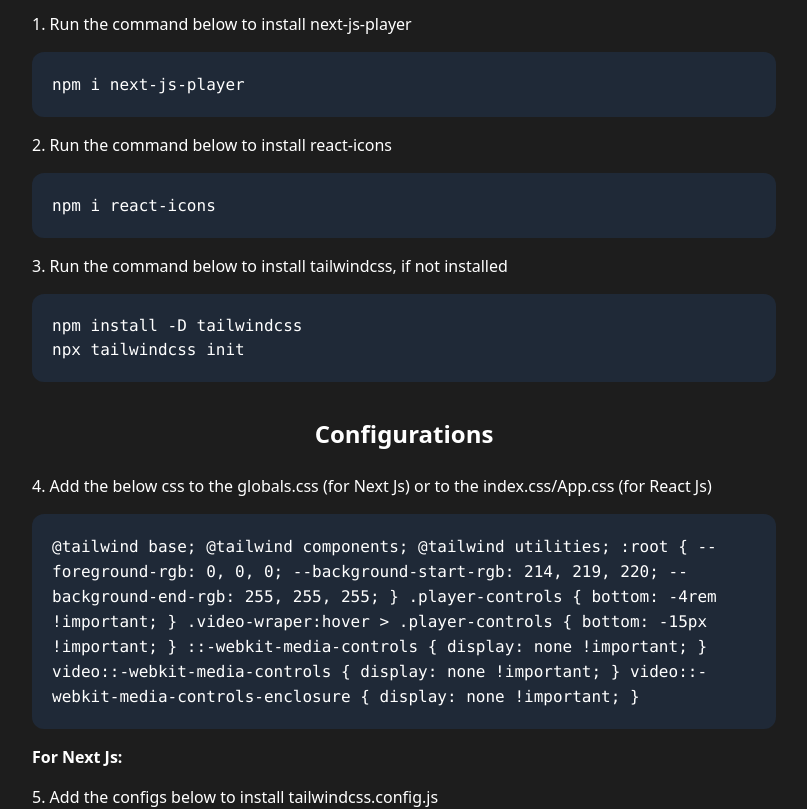
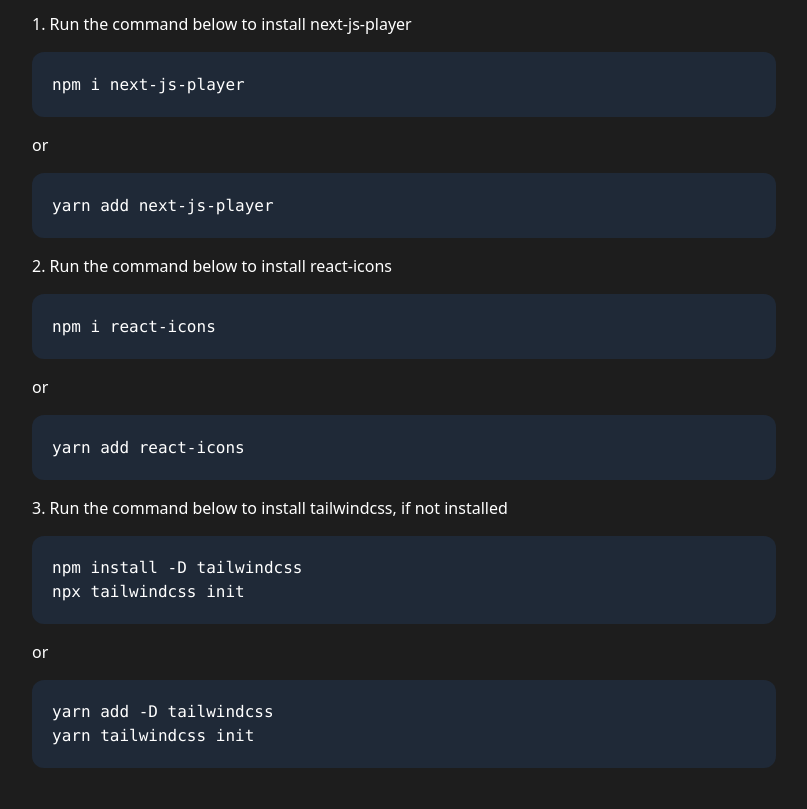
Before and after one commit to CareerDevelopmentHub/Next-Js-Player, a Next.js app: page / in a window 1280 px wide. Shown: the part 620-1429 px from the top of the page, without its empty margins (236-1043 px from the left). Built offline with nearby package versions, Linux system fonts and the light colour scheme.

Commit message:
yarn code added - docs updated - version - 1.1.6

```diff
--- a/package.json
+++ b/package.json
@@ -15,6 +15,7 @@
     "react": "18.2.0",
     "react-dom": "18.2.0",
     "react-icons": "^4.9.0",
+    "react-markdown": "^8.0.7",
     "tailwindcss": "3.3.2"
   }
 }
--- a/src/app/page.js
+++ b/src/app/page.js
@@ -1,5 +1,6 @@
 import Player from "@/components/Player";
-import Image from "next/image";
+// import Image from "next/image";
+// import ReactMarkdown from "react-markdown";
 import { AiOutlineGithub } from "react-icons/ai";
 
 export default function Home() {
@@ -20,6 +21,7 @@
       type: "boolean",
     },
   ];
+
   return (
     <main className="text-white p-5">
       <p className="text-center pb-5 font-black md:text-6xl text-2xl ">
@@ -44,9 +46,17 @@
           <div className="bg-gray-800 w-full p-5 rounded-xl overflow-auto">
             <code>npm i next-js-player</code>
           </div>
+          <p>or</p>
+          <div className="bg-gray-800 w-full p-5 rounded-xl overflow-auto">
+            <code>yarn add next-js-player</code>
+          </div>
           <p>2. Run the command below to install react-icons</p>
           <div className="bg-gray-800 w-full p-5 rounded-xl">
             <code>npm i react-icons</code>
+          </div>
+          <p>or</p>
+          <div className="bg-gray-800 w-full p-5 rounded-xl">
+            <code>yarn add react-icons</code>
           </div>
           <p>
             3. Run the command below to install tailwindcss, if not installed
@@ -54,6 +64,11 @@
           <div className="bg-gray-800 w-full p-5 rounded-xl">
             <code className="block">npm install -D tailwindcss</code>
             <code className="block">npx tailwindcss init</code>
+          </div>
+          <p>or</p>
+          <div className="bg-gray-800 w-full p-5 rounded-xl">
+            <code className="block">yarn add -D tailwindcss</code>
+            <code className="block">yarn tailwindcss init</code>
           </div>
           <p className="pt-5 font-bold text-2xl pb-2 text-center">
             Configurations
@@ -181,7 +196,7 @@
           </p>
         </div>
         <p className="pt-5 font-bold text-2xl pb-2">Versions</p>
-        <p>v1.1.4: current stable version</p>
+        <p>v1.1.6: current stable version</p>
       </div>
     </main>
   );
```
Also changed, not shown: 1 other file (tests, documents, lock files or other folders).
